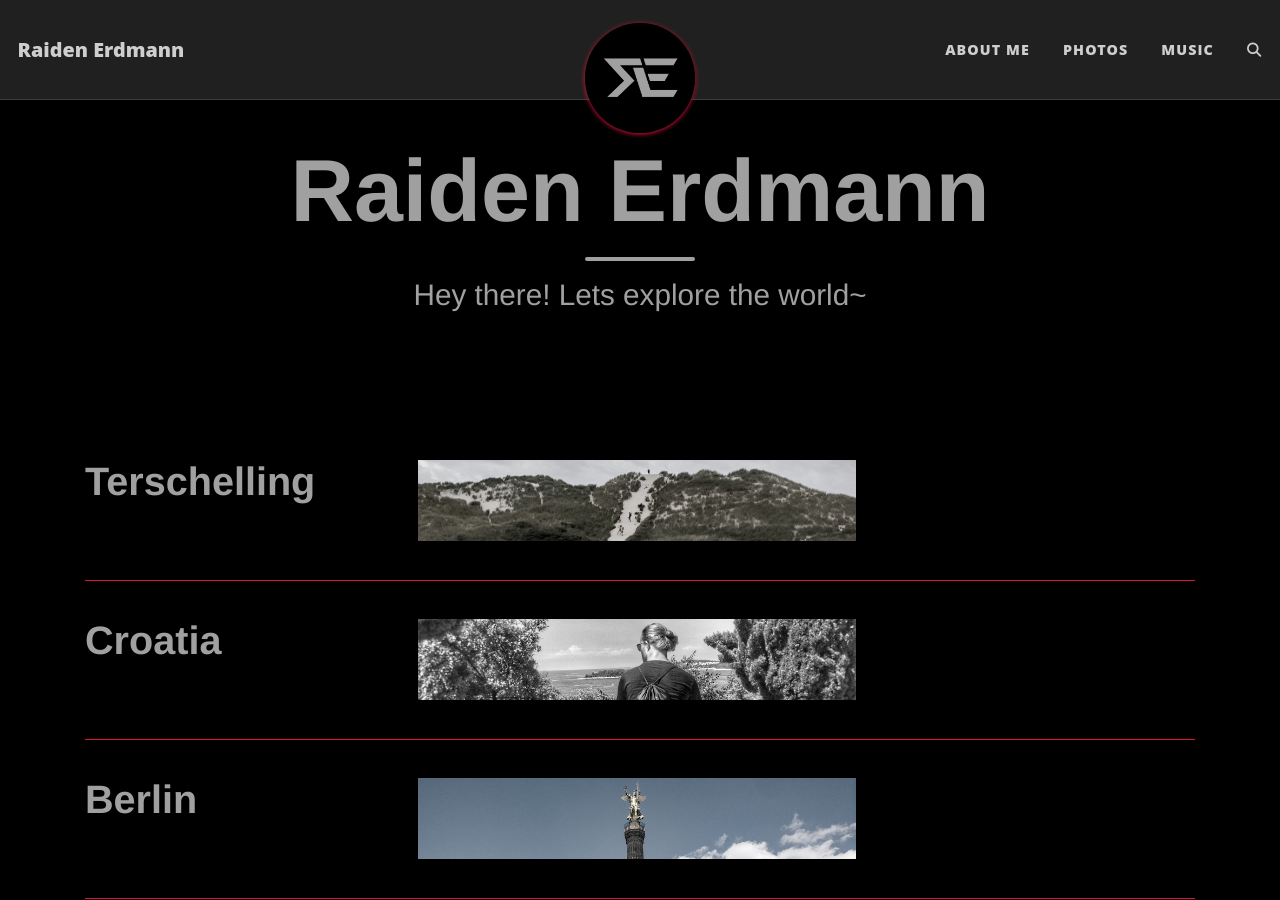
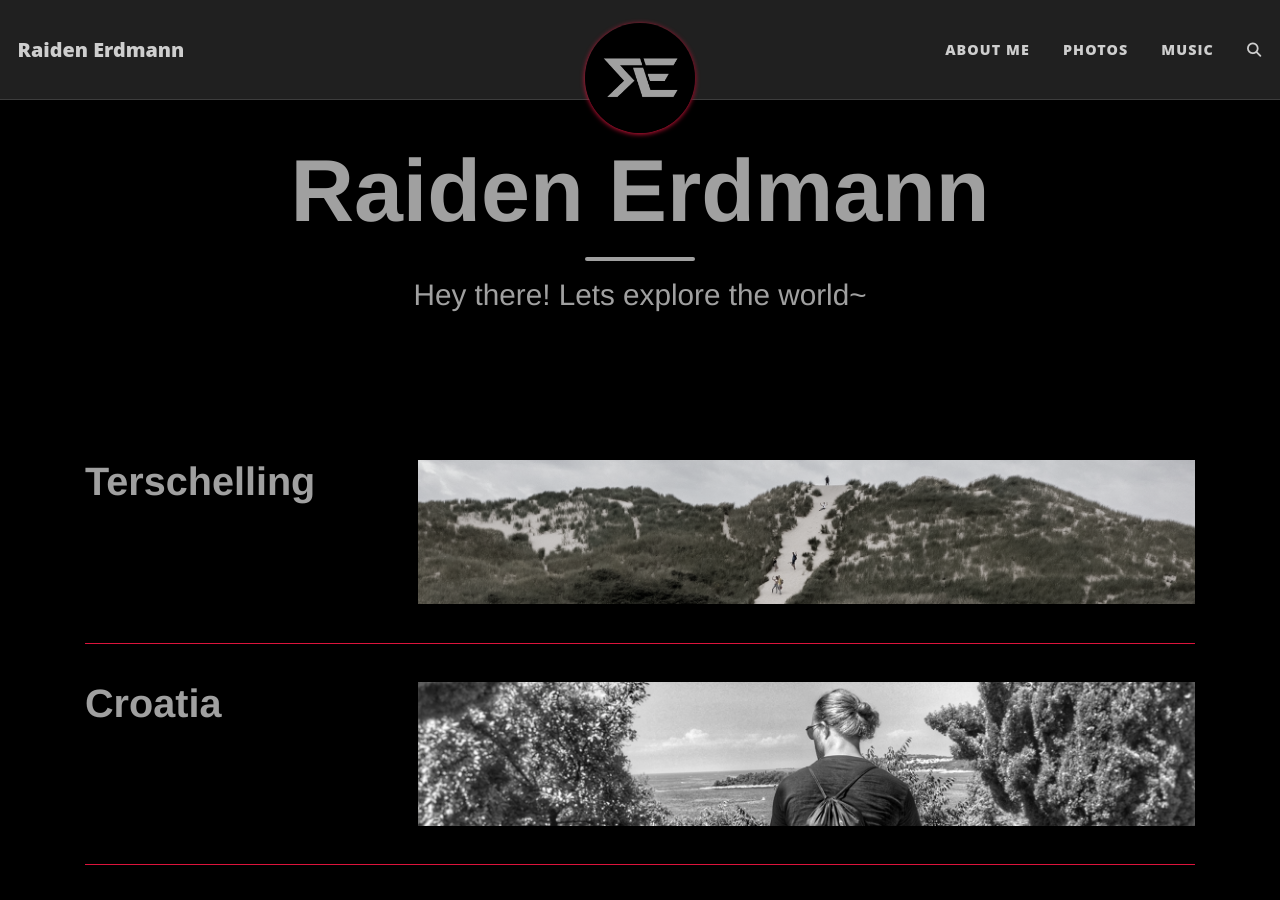
Before and after one commit to raiden-e/raiden-e.github.io_old, a Jekyll site: the page built from index.html, in a window 1280 px wide and 900 px high. Built offline with Jekyll 4.4.1, drawn with Linux system fonts in a browser that asks for light colours; nearby versions of some CDN libraries; some web fonts are replaced; library files that are not in the unit come from our copies; the list of posts is cut into pages by our own code; comment, search, counter and statistics services are not loaded.

Commit message:
switcherroo

```diff
--- a/_layouts/home.html
+++ b/_layouts/home.html
@@ -31,7 +31,7 @@ layout: page
     {% if thumbnail != "" %}
     <div class="post-image post-image-normal">
       <a href="{{ post.url | absolute_url }}" width="1620" height="300" aria-label="Thumbnail">
-        <img src="{{ thumbnail | absolute_url }}" alt="Post thumbnail" width="777px">
+        <img src="{{ thumbnail | absolute_url }}" alt="Post thumbnail" width="438px">
       </a>
     </div>
     {% endif %}
@@ -49,7 +49,7 @@ layout: page
     {% if thumbnail != "" %}
     <div class="post-image post-image-short">
       <a href="{{ post.url | absolute_url }}" width="1620" height="300" aria-label="Thumbnail">
-        <img src="{{ thumbnail | absolute_url }}" alt="Post thumbnail" width="438px">
+        <img src="{{ thumbnail | absolute_url }}" alt="Post thumbnail" width="777px">
       </a>
     </div>
     {% endif %}
```
